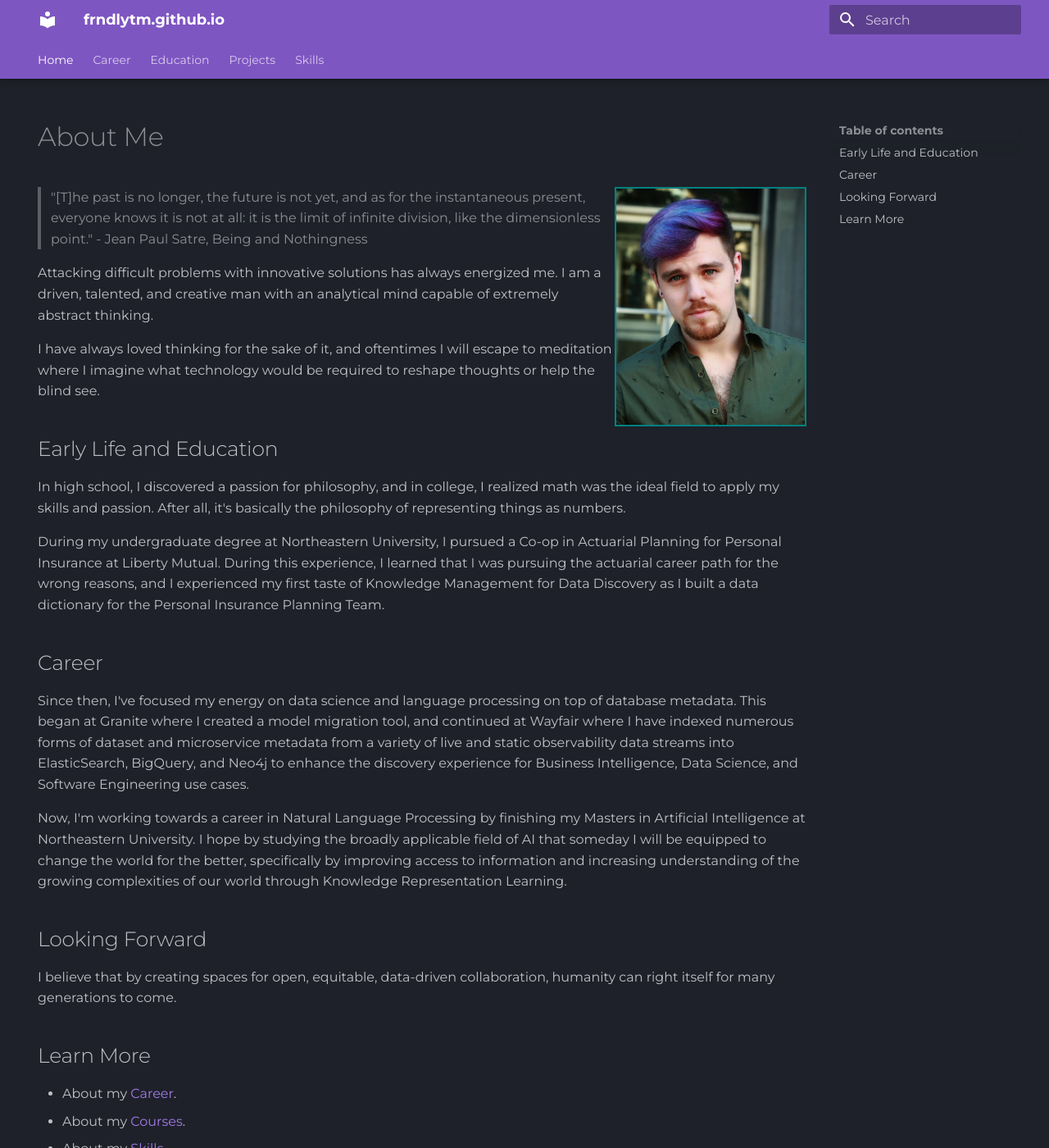
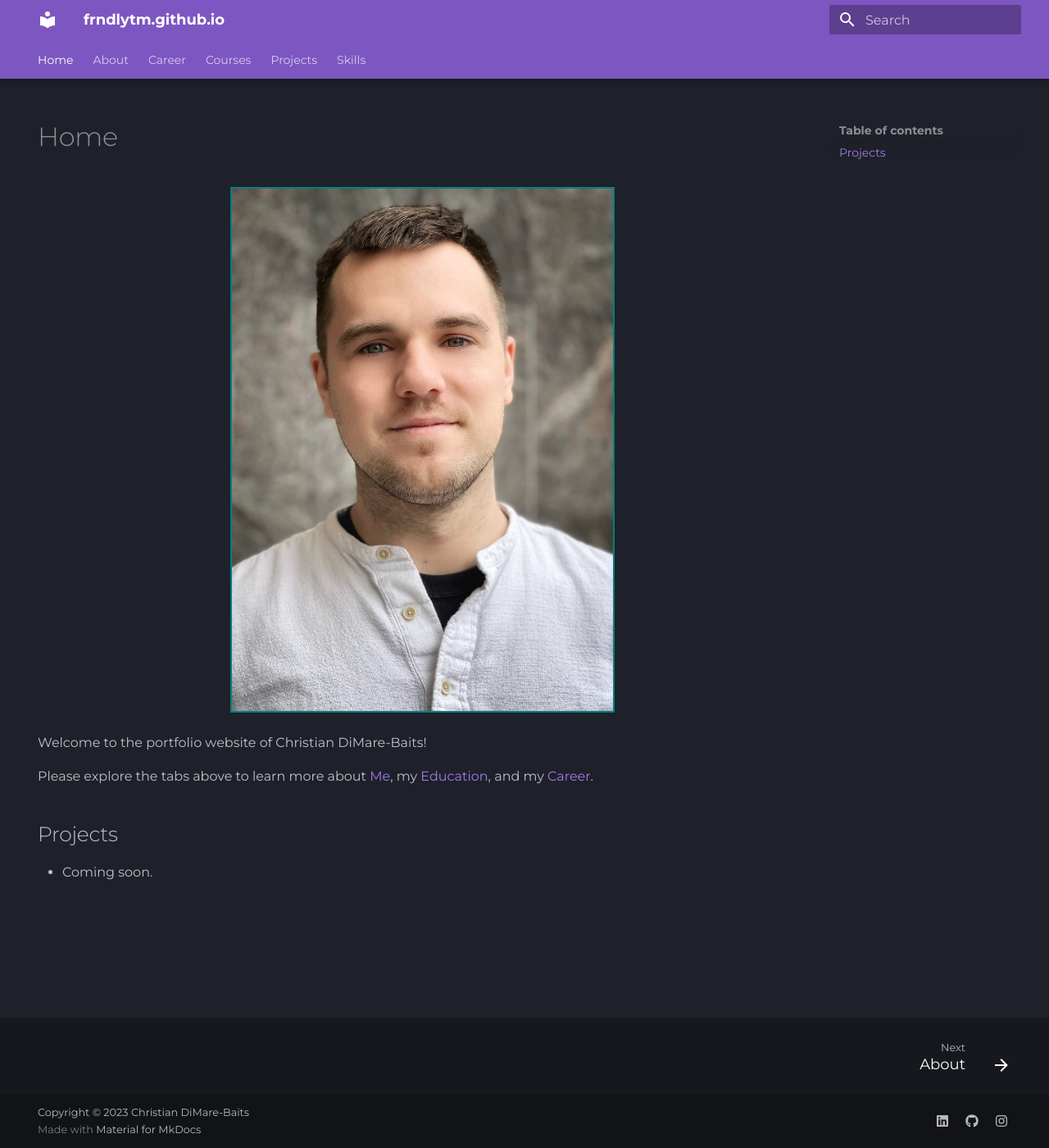
Before and after one commit to frndlytm/frndlytm.github.io, an MkDocs documentation site: the page built from docs/index.md, in a window 1280 px wide and 1400 px high. Shown: the whole window at 82% size. Built offline with MkDocs 1.6.1 and Material for MkDocs 9.7.7, drawn with Linux system fonts in a browser that asks for light colours; some web fonts are replaced; some of the changed text lies outside the part shown.

```diff
--- a/docs/index.md
+++ b/docs/index.md
@@ -1,61 +1,19 @@
 ---
 title: frndlytm@github.com
-description: Christian DiMare-Baits Engineering Portfolio Website
+description: Home - Portfolio - Christian DiMare-Baits
 hide:
   - navigation
 ---
 
-# About Me
+<div align="center" markdown>
+![Me - Slate](images/me/headshot-slate.jpg){ style="border: 2px solid teal", width="50%", padding="10%" }
+</div>
 
-![Me, with Purple Hair](images/me/headshot-purple.jpg){ style="float:right; border: 2px solid teal", width="25%", padding="10%"}
+Welcome to the portfolio website of Christian DiMare-Baits!
 
-> "[T]he past is no longer, the future is not yet, and as for the instantaneous present,
-> everyone knows it is not at all: it is the limit of infinite division, like the
-> dimensionless point." - Jean Paul Satre, Being and Nothingness
+Please explore the tabs above to learn more about [Me](about.md), my
+[Education](courses.md), and my [Career](career.md).
 
-Attacking difficult problems with innovative solutions has always energized me. I am a
-driven, talented, and creative man with an analytical mind capable of extremely abstract
-thinking.
+## Projects
 
-I have always loved thinking for the sake of it, and oftentimes I will escape to
-meditation where I imagine what technology would be required to reshape thoughts or help
-the blind see.
-
-## Early Life and Education
-
-In high school, I discovered a passion for philosophy, and in college, I realized math
-was the ideal field to apply my skills and passion. After all, it's basically the
-philosophy of representing things as numbers.
-
-During my undergraduate degree at Northeastern University, I pursued a Co-op in
-Actuarial Planning for Personal Insurance at Liberty Mutual. During this experience,
-I learned that I was pursuing the actuarial career path for the wrong reasons, and I
-experienced my first taste of Knowledge Management for Data Discovery as I built a data
-dictionary for the Personal Insurance Planning Team.
-
-## Career
-
-Since then, I've focused my energy on data science and language processing on top of
-database metadata. This began at Granite where I created a model migration tool, and
-continued at Wayfair where I have indexed numerous forms of dataset and microservice
-metadata from a variety of live and static observability data streams into
-ElasticSearch, BigQuery, and Neo4j to enhance the discovery experience for Business
-Intelligence, Data Science, and Software Engineering use cases.
-
-Now, I'm working towards a career in Natural Language Processing by finishing my
-Masters in Artificial Intelligence at Northeastern University. I hope by studying the
-broadly applicable field of AI that someday I will be equipped to change the world for
-the better, specifically by improving access to information and increasing understanding
-of the growing complexities of our world through Knowledge Representation Learning.
-
-## Looking Forward
-
-I believe that by creating spaces for open, equitable, data-driven collaboration,
-humanity can right itself for many generations to come.
-
-## Learn More
-
-* About my [Career](career.md).
-* About my [Courses](courses.md).
-* About my [Skills](skills.md).
-* About my [Projects](projects.md)
+* Coming soon.
--- a/mkdocs.yml
+++ b/mkdocs.yml
@@ -3,8 +3,9 @@
 
 nav:
   - Home: "index.md"
+  - About: "about.md"
   - Career: "career.md"
-  - Education: "courses.md"
+  - Courses: "courses.md"
   - Projects: "projects.md"
   - Skills: "skills.md"
 
@@ -38,6 +39,7 @@
 
 markdown_extensions:
   - attr_list:
+  - def_list:
   - footnotes:
   - md_in_html:
   - tables:
```
Also changed, not shown: docs/about.md (added, +62 -0 lines), docs/career.md (+6 -0 lines), docs/courses.md (+161 -121 lines), docs/education.md (deleted), docs/images/NU_COS_Mathematics_Dark.png (added), docs/images/NU_COS_Mathematics_Light.png (added), docs/images/NU_KCCS_Dark.png (added), docs/images/NU_KCCS_Light.png (added), docs/images/NU_KCCS_Seal_Black.png (deleted).
